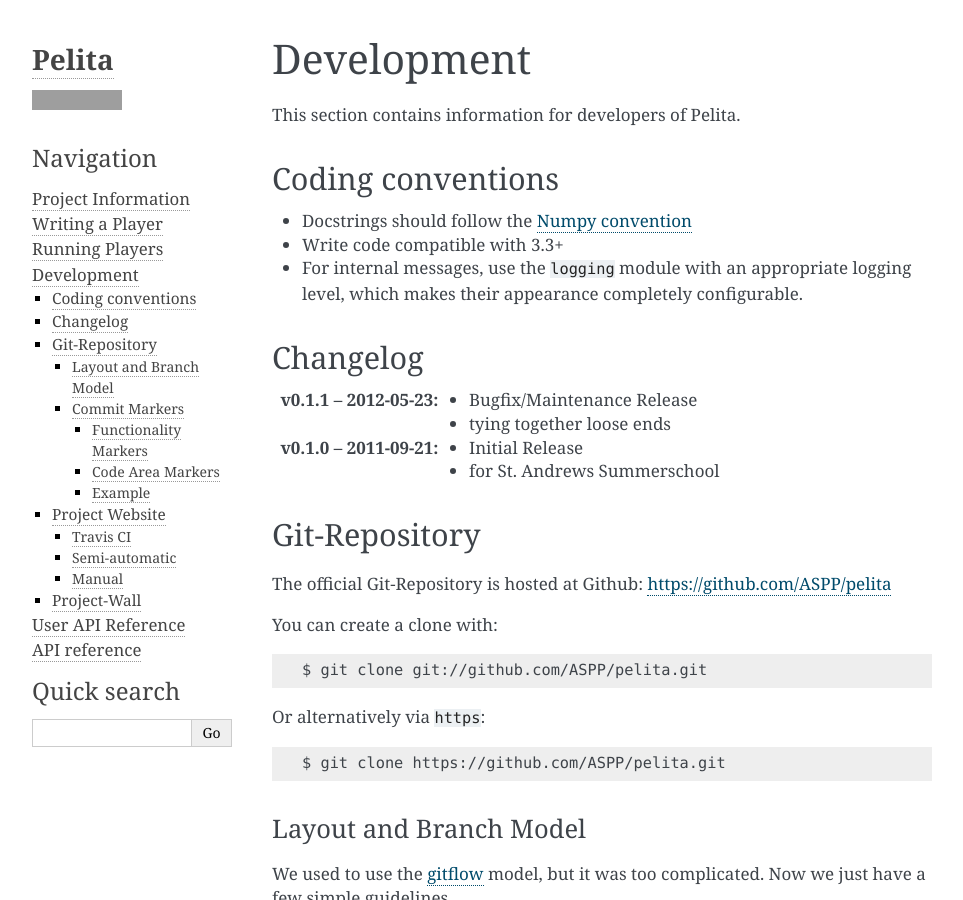
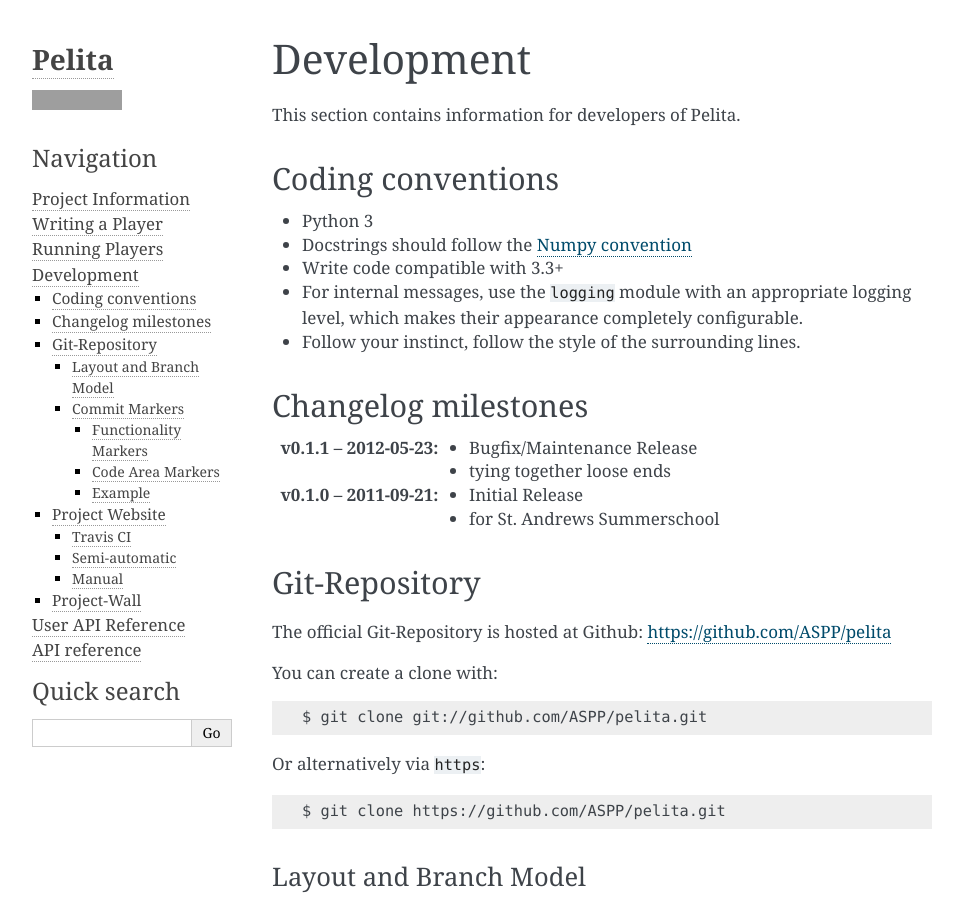
Before and after one commit to ASPP/pelita, a Sphinx documentation site: the page built from doc/source/development.rst, in a window 1280 px wide and 900 px high. Shown: the whole window, without its empty margins (148-1111 px from the left). Built offline with Sphinx 7.4.7, drawn with Linux system fonts in a browser that asks for light colours; the version number is read from the project's files by our own code; some of the changed text lies outside the part shown; grey boxes are pictures that could not be loaded.

Commit message:
DOC: Updates.

```diff
--- a/doc/source/development.rst
+++ b/doc/source/development.rst
@@ -7,14 +7,16 @@
 Coding conventions
 ==================
 
+* Python 3
 * Docstrings should follow the `Numpy convention
   <https://github.com/numpy/numpy/blob/master/doc/HOWTO_DOCUMENT.rst.txt>`_
 * Write code compatible with 3.3+
 * For internal messages, use the ``logging`` module with an appropriate logging
   level, which makes their appearance completely configurable.
+* Follow your instinct, follow the style of the surrounding lines.
 
-Changelog
-=========
+Changelog milestones
+====================
 
 :v0.1.1 -- 2012-05-23:
     * Bugfix/Maintenance Release
@@ -95,8 +97,8 @@
 Project Website
 ===============
 
-We use the `Sphinx Tool <http://sphinx.pocoo.org/>`_ to generate the project
-website and `GitHub pages <https://pages.github.com>`_ to host it.
+We use the `Sphinx Python Documentation Generator <http://www.sphinx-doc.org/>`_
+to generate the project website and `GitHub pages <https://pages.github.com/>`_ to host it.
 
 This means that the content generated by Sphinx is kept in a separate branch in the
 source code repository called ``gh-pages`` (`gh-pages branch for Pelita
```
Also changed, not shown: doc/source/info.rst (+3 -6 lines).
